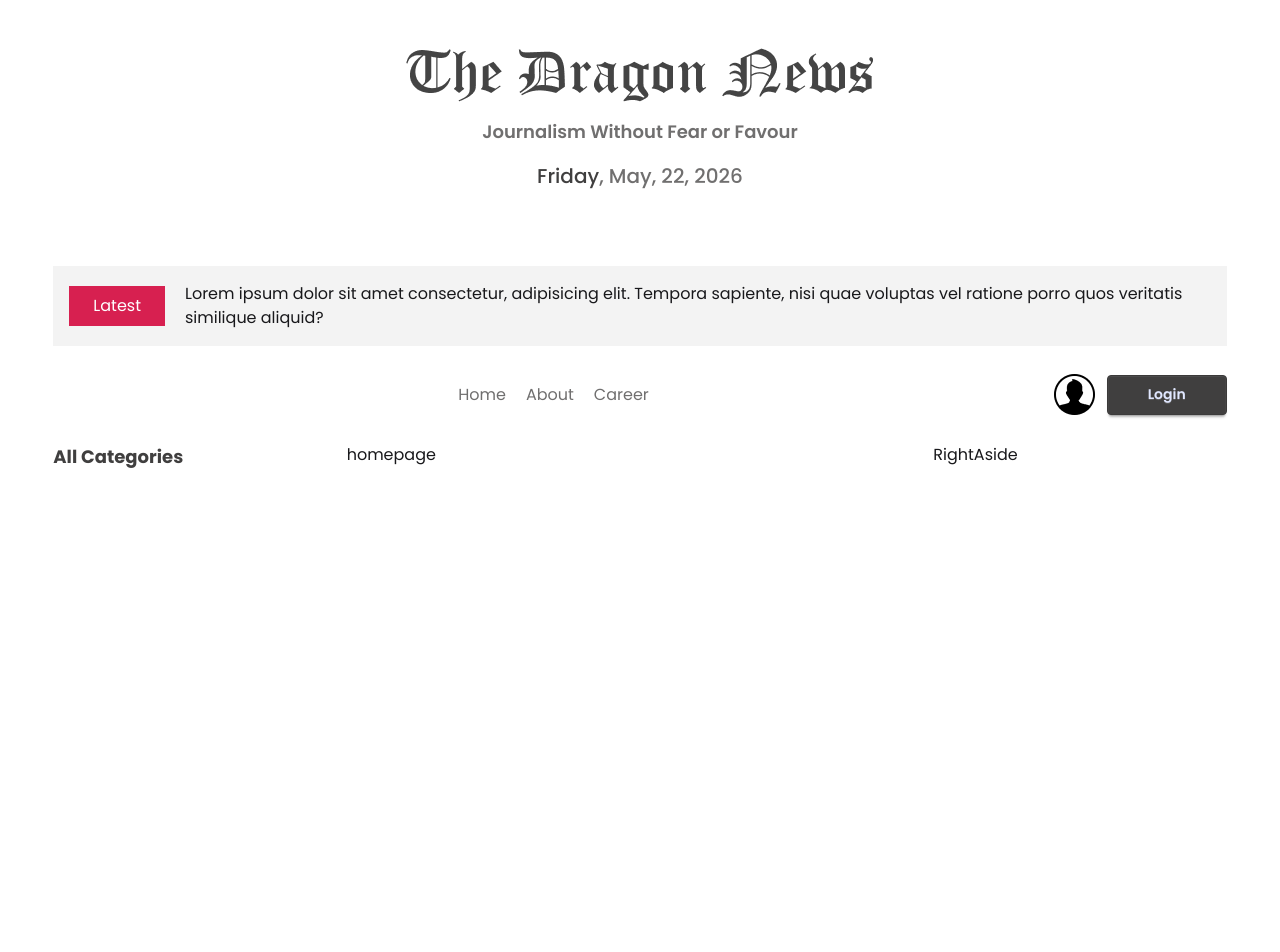
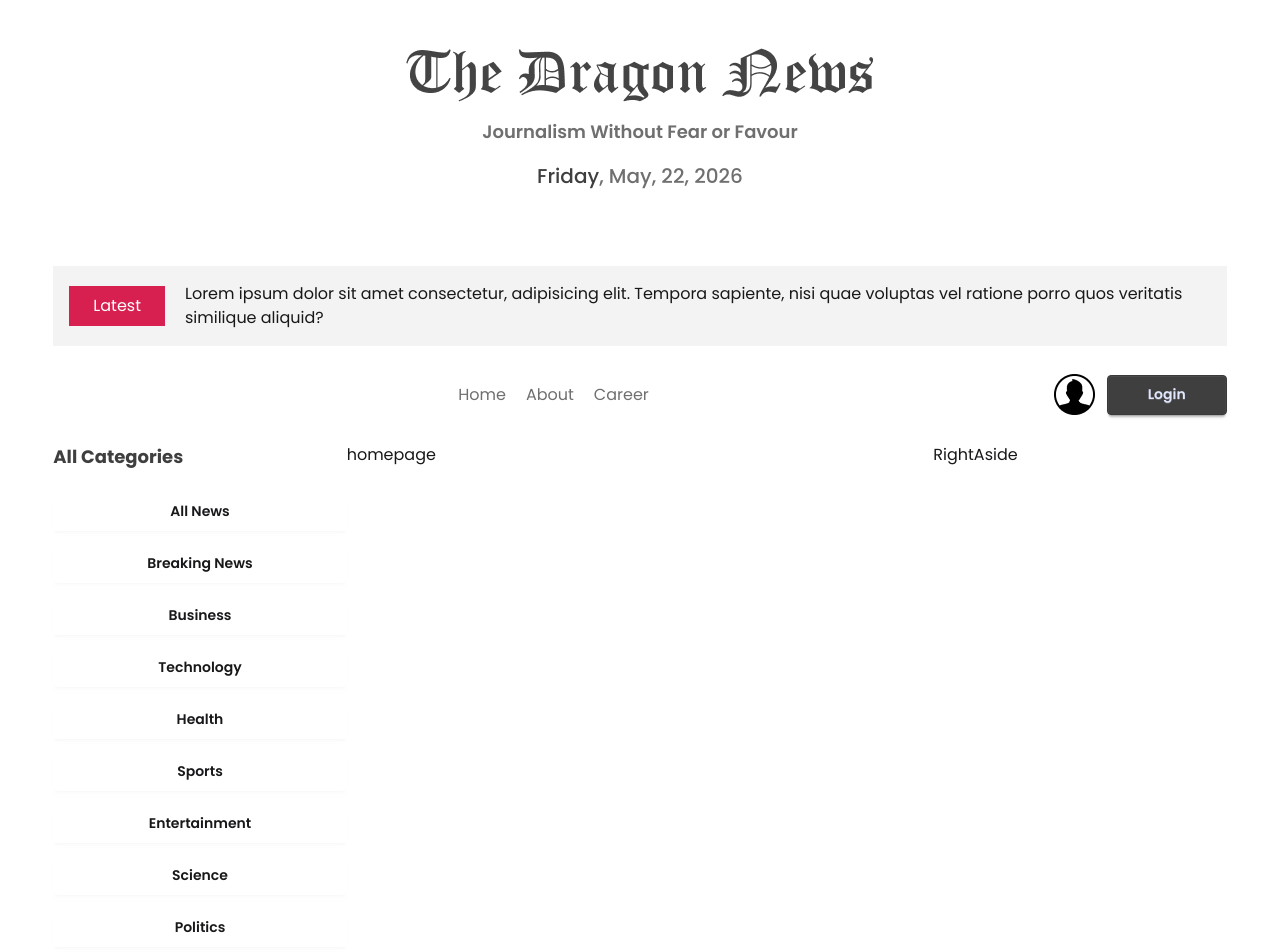
Before and after one commit to Big-Smokkee/Dragon-News, a React (Vite) app: page / in a window 1280 px wide. Shown: the top 952 px of the page. Before the commit the page ends 800 px from the top, so only its background shows below. Built offline with nearby package versions, Linux system fonts and the light colour scheme.

Commit message:
Implemented Map for showing all category name. Dynammically handle the category ID and successfully provided that param id into pages/CategoryNews

```diff
--- a/src/components/Categories.jsx
+++ b/src/components/Categories.jsx
@@ -1,13 +1,22 @@
 import { use } from "react";
+import { NavLink } from "react-router";
 
 const categoryPromise = fetch('/categories.json')
     .then(res => res.json())
 const Categories = () => {
     const categories = use(categoryPromise);
-    console.log(categories);
+
     return (
         <div>
             <h2 className='font-bold text-primary text-lg'>All Categories</h2>
+            <div className="grid grid-cols-1 mt-5 gap-3">
+                {
+                    categories.map(category => <NavLink className={"btn bg-base-100 text-base-content font-semibold border-0 hover:bg-base-200"}
+                        key={category.id}
+                        to={`/category/${category.id}`}
+                    >{category.name}</NavLink>)
+                }
+            </div>
         </div>
     );
 };
```
